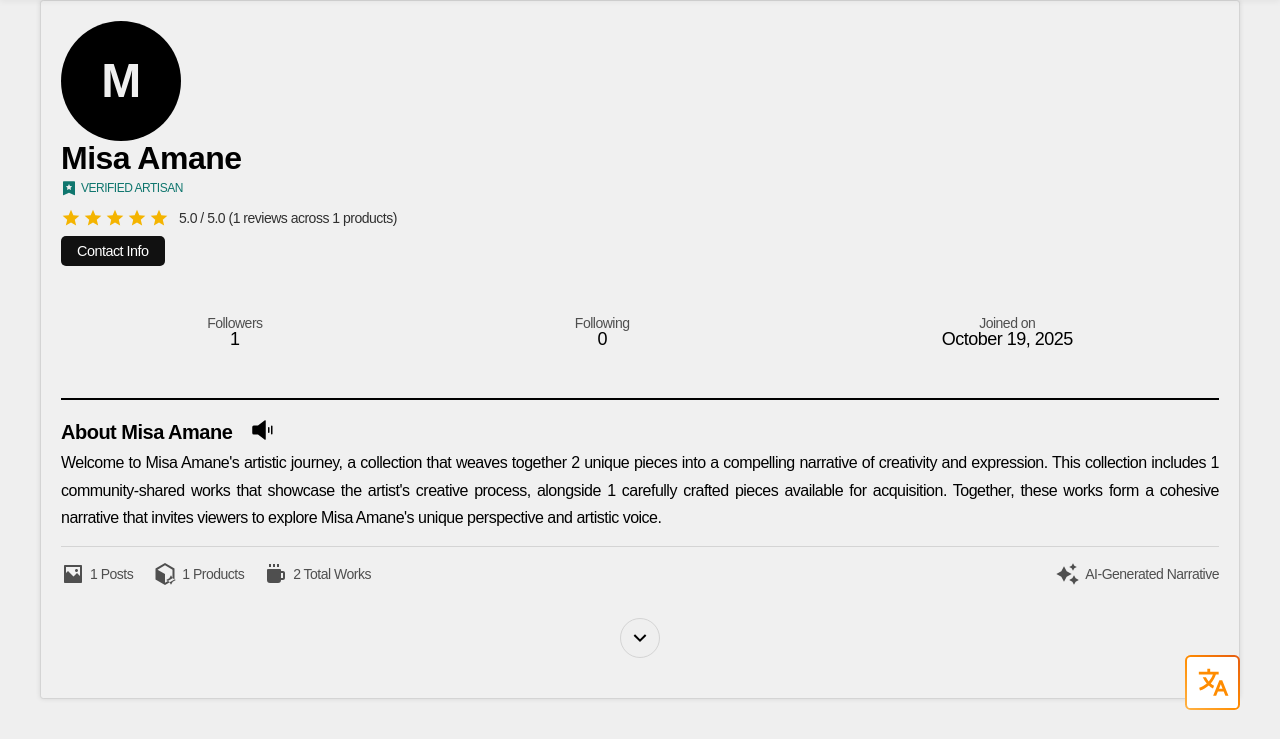
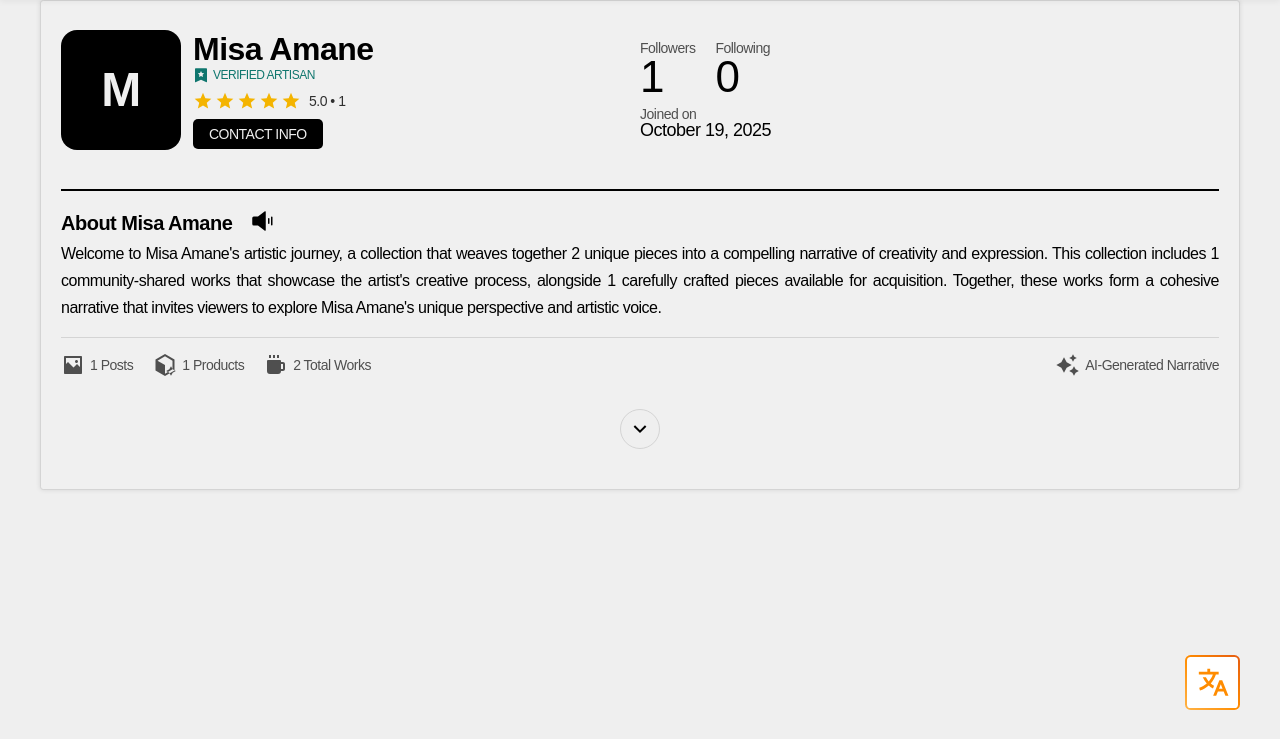
Before and after one commit to Shr3y4sm/Clyst, a Flask app: page /profile/2 in a window 1280 px wide. Shown: the part 60-799 px from the top of the page. Run offline with Flask 3, Linux system fonts and the light colour scheme; data comes from the database, SQL or seed files in the repository; some libraries are stand-ins or nearby versions.

Commit message:
Updated styles of profile

```diff
--- a/static/css/profile.css
+++ b/static/css/profile.css
@@ -57,7 +57,7 @@ svg {
 .profile-avatar {
 	width: 120px;
 	height: 120px;
-	border-radius: 50%;
+	border-radius: 16px;
 	background: var(--text);
 	display: flex;
 	align-items: center;
@@ -66,6 +66,12 @@ svg {
 	font-size: 48px;
 	font-weight: bold;
 	margin: 0;
+}
+
+.user-profile {
+	display: flex;
+	align-items: center;
+	gap: 12px;
 }
 
 .profile-name {
@@ -80,10 +86,9 @@ svg {
 .artisan-rating {
 	display: flex;
 	align-items: center;
-	justify-content: center;
-	gap: 10px;
-	margin-top: 12px;
-	margin-bottom: 8px;
+	justify-content: flex-start;
+	gap: 8px;
+	margin: 8px 0;
 }
 
 .artisan-rating .rating-stars {
@@ -118,7 +123,7 @@ svg {
 
 /* Verification prompt under profile name */
 .profile-verify {
-	margin-top: 6px;
+	margin-top: 2px;
 }
 .profile-verify a {
 	font-size: 12px;
@@ -156,16 +161,24 @@ h1 {
 
 .profile-info {
 	display: flex;
-	justify-content: space-around;
+	flex-direction: column;
+	align-items: flex-start;
+	justify-content: space-between;
+	gap: 8px;
+	margin: 20px 0;
+}
+
+.follow {
+	display: flex;
+	align-items: center;
+	justify-content: space-between;
 	gap: 20px;
-	margin: 20px 0;
-	width: 100%;
 }
 
 .info-item {
 	display: flex;
 	flex-direction: column;
-	align-items: center;
+	align-items: flex-start;
 	text-align: center;
 }
 
@@ -178,6 +191,10 @@ h1 {
 	font-size: 18px;
 	font-weight: 500;
 	color: var(--text);
+}
+
+.follow .info-value {
+	font-size: 44px;
 }
 
 .item-actions .info-value {
@@ -645,19 +662,13 @@ button {
 
 /* Contact Button and Modal */
 .contact-btn {
-	background-color: var(--accent);
-	color: white;
-	padding: 8px 16px;
 	border-radius: 5px;
-	font-size: 0.9rem;
-	cursor: pointer;
-	transition: background-color 0.3s ease;
-	margin-bottom: 10px;
-	text-transform: none;
 }
 
 .contact-btn:hover {
 	background-color: #0056b3;
+	color: #fff;
+	opacity: 1;
 }
 
 #contactModal .modal-content {
--- a/templates/profile.html
+++ b/templates/profile.html
@@ -70,11 +70,12 @@
         <!-- Profile Header -->
         <div class="profile-header">
           <div class="profile">
-            <div class="profile-details">
+              <div class="user-profile">
               <div class="profile-avatar">
                 {% if profile_user %} {{ profile_user.name[0].upper() }} {% else
                 %} {{ current_user.name[0].upper() }} {% endif %}
               </div>
+              <div class="user-info-section">
               <h1 class="profile-name">
                 {% if profile_user %} {{ profile_user.name }} {% else %} {{
                 current_user.name }} {% endif %}
@@ -136,15 +137,14 @@
                   {% endif %} {% endfor %}
                 </div>
                 <span class="rating-text"
-                  >{{ artisan_rating.avg_rating }} / 5.0 ({{
-                  artisan_rating.total_reviews }} reviews across {{
-                  artisan_rating.total_products }} products)</span
+                  >{{ artisan_rating.avg_rating }} &#0149; {{
+                  artisan_rating.total_reviews }}</span
                 >
               </div>
               {% endif %}
 
               <div class="profile-bio">
-                <button class="btn contact-btn" onclick="openContactModal()">Contact Info</button>
+                <button class="btn btn-primary contact-btn" onclick="openContactModal()">Contact Info</button>
                 {% if profile_user %} {% if profile_user.location %}
                 <p>
                   <svg
@@ -176,8 +176,9 @@
                 {% endif %} {% endif %}
               </div>
             </div>
-
+            </div>
             <div class="profile-info">
+              <div class="follow">
               <div class="info-item">
                 <div class="info-label">Followers</div>
                 <div class="info-value" id="followers-count">
@@ -188,6 +189,7 @@
                 <div class="info-label">Following</div>
                 <div class="info-value">{{ following_count }}</div>
               </div>
+            </div>
               <div class="info-item">
                 <div class="info-label">Joined on</div>
                 <div class="info-value">
```
